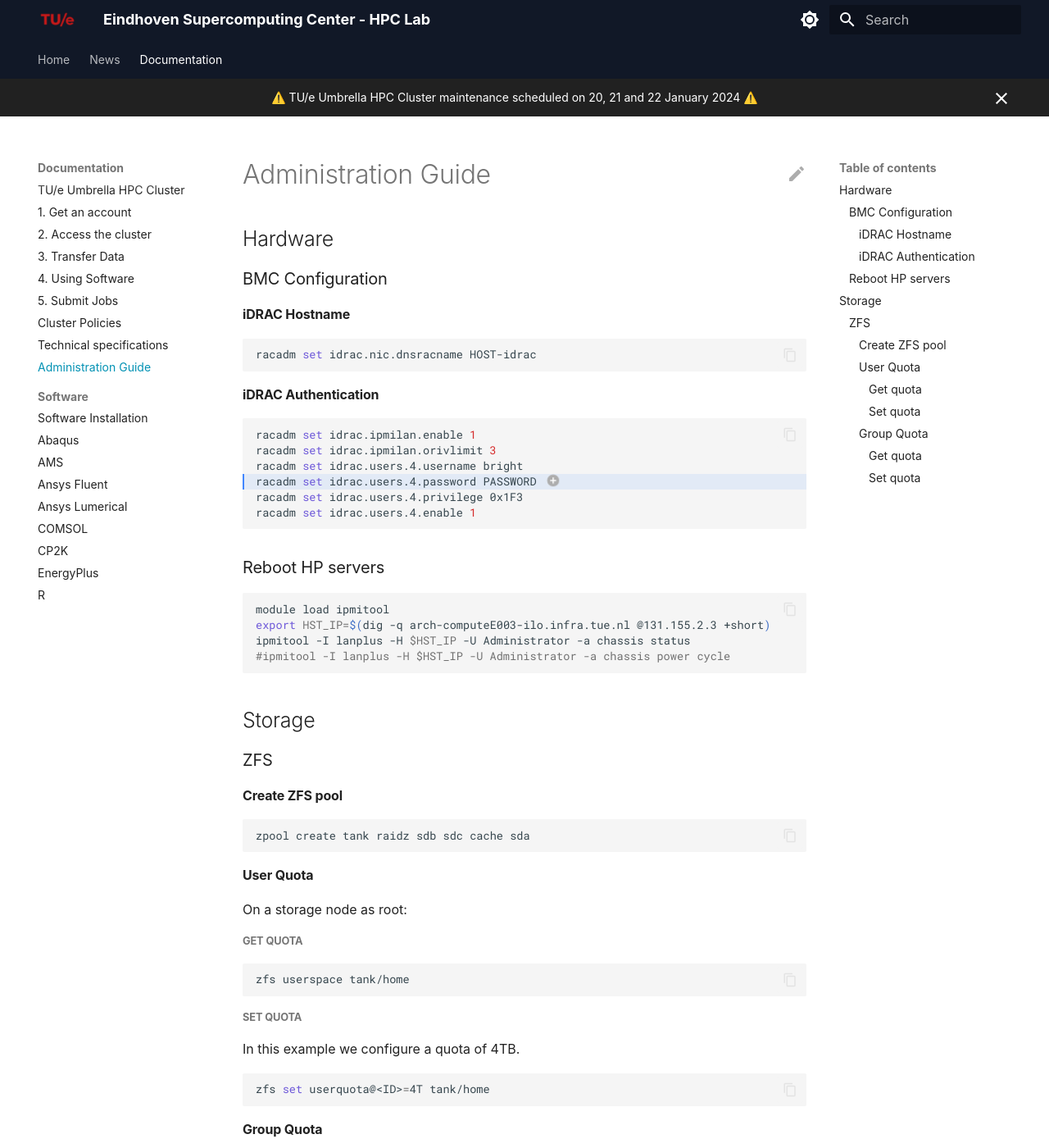
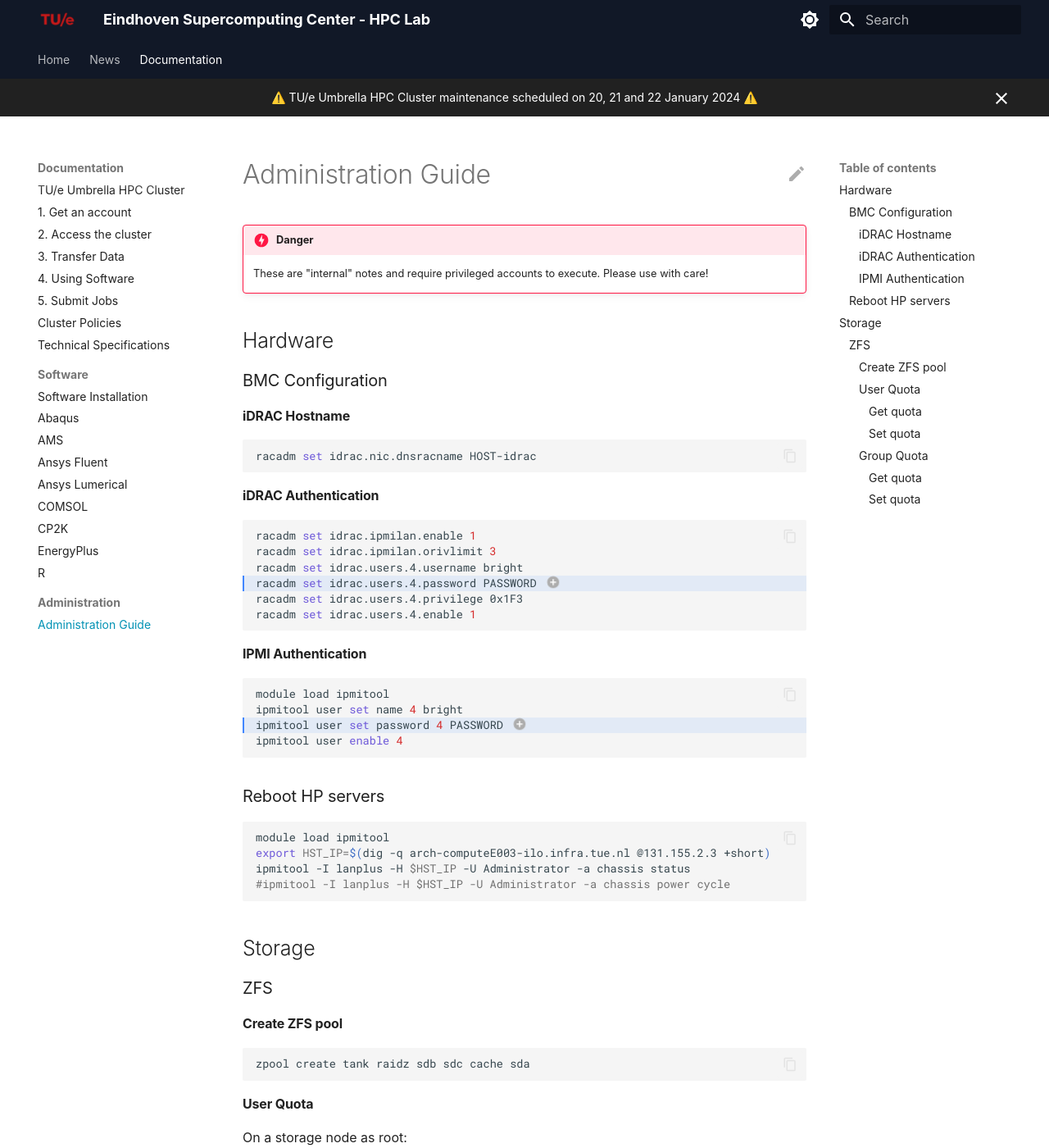
Before and after one commit to gferhpc/supercomputing.tue.nl, an MkDocs documentation site: the page built from docs/documentation/administration/index.md, in a window 1280 px wide and 1400 px high. Shown: the whole window at 82% size. Built offline with MkDocs 1.6.1 and Material for MkDocs 9.7.7, drawn with Linux system fonts in a browser that asks for light colours; some web fonts are replaced.

Commit message:
added ipmi tools documentation

````diff
--- a/docs/documentation/administration.md
+++ b/docs/documentation/administration/index.md
@@ -1,6 +1,9 @@
 ---
 title: Administration Guide
 ---
+
+!!! danger
+    These are "internal" notes and require privileged accounts to execute. Please use with care!
 
 ## Hardware
 
@@ -19,6 +22,16 @@
 racadm set idrac.users.4.password PASSWORD # (1)!
 racadm set idrac.users.4.privilege 0x1F3
 racadm set idrac.users.4.enable 1
+```
+
+1. Replace this value with the actual password which can be retrieved from our KeyPass database.
+
+#### IPMI Authentication
+```{ .shell .annotate hl_lines="3" }
+module load ipmitool
+ipmitool user set name 4 bright
+ipmitool user set password 4 PASSWORD # (1)!
+ipmitool user enable 4
 ```
 
 1. Replace this value with the actual password which can be retrieved from our KeyPass database.
````
Also changed, not shown: docs/documentation/pages.yml (added, +10 -0 lines), docs/documentation/specifications.md (renamed from docs/documentation/Technical_specifications.md, +3 -0 lines), docs/documentation/access.md (renamed from docs/documentation/10-access.md), docs/documentation/account.md (renamed from docs/documentation/05-account.md), docs/documentation/data.md (renamed from docs/documentation/15-data.md), docs/documentation/jobs.md (renamed from docs/documentation/25-jobs.md), docs/documentation/modules.md (renamed from docs/documentation/20-modules.md), docs/documentation/policies.md (renamed from docs/documentation/50-Cluster_Policies.md).
